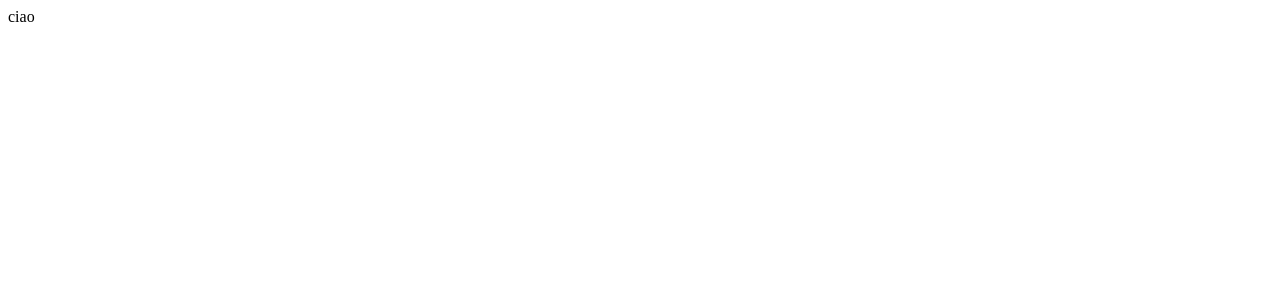
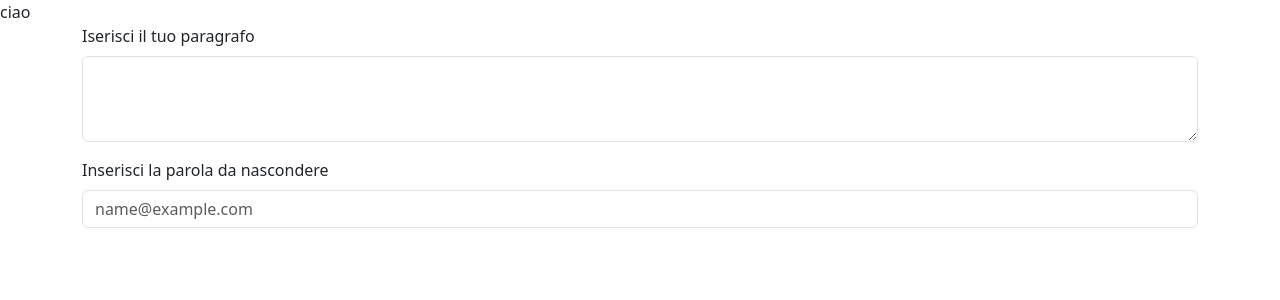
Before and after one commit to abdicore/php-badwords, a PHP site: page / in a window 1280 px wide. Before the commit the part shown is almost empty. Shown: the top 300 px of the page. Run offline with PHP 8.4, Linux system fonts and the light colour scheme.

Commit message:
install bootstrap

```diff
--- a/index.php
+++ b/index.php
@@ -9,10 +9,27 @@ $saluto = "ciao"
 <head>
     <meta charset="UTF-8">
     <meta name="viewport" content="width=device-width, initial-scale=1.0">
-    <title>Document</title>
+    <title>PHP</title>
+
+    <link rel="stylesheet" href="https://cdn.jsdelivr.net/npm/bootstrap@5.3.3/dist/css/bootstrap.min.css">
 </head>
 <body>
     <?php echo $saluto?>
+    <!-- form -->
+     <main class="container">
+        <section class="row">
+            <div class="col-12">
+                <div class="mb-3">
+                    <label for="exampleFormControlTextarea1" class="form-label">Iserisci il tuo paragrafo</label>
+                    <textarea class="form-control" id="exampleFormControlTextarea1" rows="3"></textarea>
+                </div>
+                <div class="mb-3">
+                    <label for="exampleFormControlInput1" class="form-label">Inserisci la parola da nascondere</label>
+                    <input type="email" class="form-control" id="exampleFormControlInput1" placeholder="name@example.com">
+                </div>
+                </div>
+        </section>
+     </main>
 
 </body>
 </html>
```
Also changed, not shown: datareceived.php (added).
